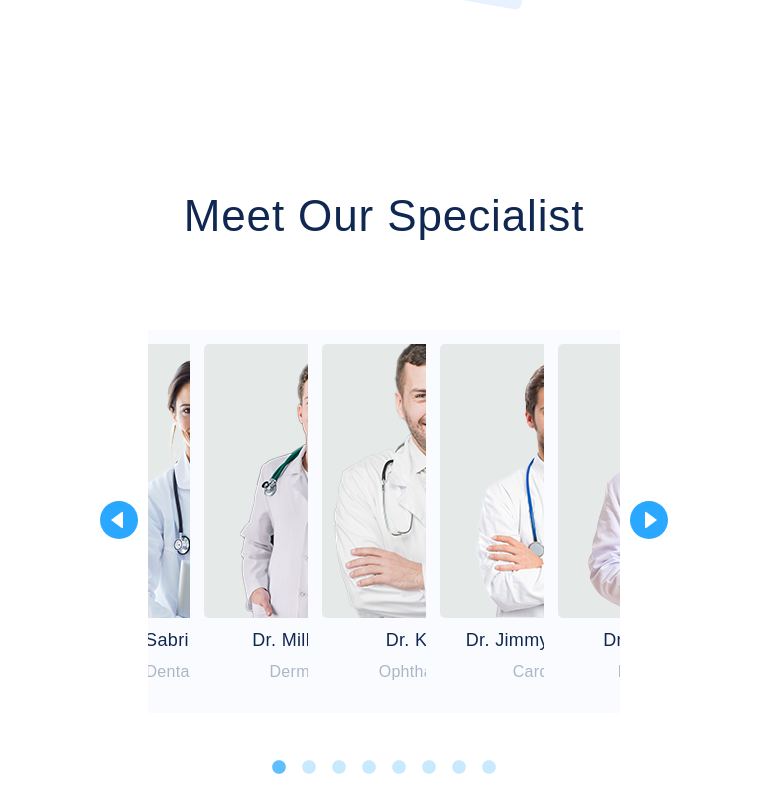
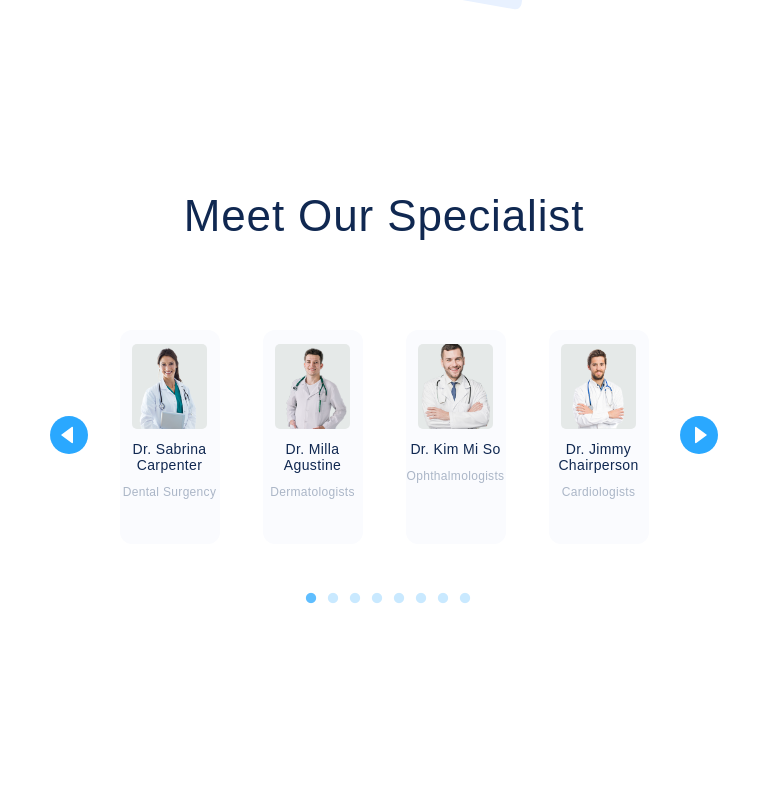
Before and after one commit to MuhammadNabeelJaved/Health-care-landing-page, a React (Vite) app: page / in a window 768 px wide. Shown: the part 2661-3473 px from the top of the page. Built offline with nearby package versions, Linux system fonts and the light colour scheme.

Commit message:
Adding responsivness to the Doctors section.

```diff
--- a/src/Components/Doctors/doctors.css
+++ b/src/Components/Doctors/doctors.css
@@ -17,9 +17,11 @@
   padding: 50px 100px;
   margin: 100px 0px;
 }
+
 .specialist {
   margin-bottom: 80px;
 }
+
 .specialist-title {
   color: var(--dark, #102851);
   font-family: var(--font-family, sans-serif);
@@ -30,6 +32,7 @@
   letter-spacing: 0.88px;
   text-align: center;
 }
+
 .slider-container {
   display: flex;
   justify-content: center;
@@ -55,14 +58,17 @@
   height: auto;
   object-fit: cover;
 }
+
 .custom-arrow {
   cursor: pointer;
 }
+
 .slick-initialized .slick-slide {
   display: flex;
   justify-content: center;
   align-items: center;
 }
+
 .slider-image-container {
   width: 270px !important;
   height: 369px;
@@ -72,6 +78,7 @@
   padding-top: 14px;
   cursor: pointer;
 }
+
 .slider-name {
   color: var(--dark, #102851);
   text-align: center;
@@ -83,6 +90,7 @@
   letter-spacing: 0.36px;
   margin-top: 12px;
 }
+
 .slider-title {
   color: var(--Gray, #abb6c7);
   text-align: center;
@@ -111,7 +119,111 @@
   -webkit-font-smoothing: antialiased;
   -moz-osx-font-smoothing: grayscale;
 }
+
 .slick-dots li.slick-active button:before {
   opacity: 0.75;
   color: #2aa8ff;
 }
+
+
+/* Small devices (Mobile devices) */
+@media screen and (min-width: 300px) and (max-width: 480px) {
+
+  /* Add your mobile styles here */
+  .specialist-title {
+    font-size: 24px;
+    line-height: 25px;
+  }
+
+  /* .slider-image-container {
+    width: 22vw !important;
+  }
+  .slider-image {
+    width: 12vw;
+} */
+}
+
+/* Medium devices (iPads, Tablets) */
+@media screen and (min-width: 481px) and (max-width: 768px) {
+  /* Add your tablet styles here */
+  .doctors-container {
+    padding: 50px;
+}
+  .image-slider {
+    width: 170px !important;
+    height: 197px;
+}
+.slider-image-container {
+  width: 100px !important;
+  height: 200px;
+}
+.image-slider {
+  width: 75px !important;
+  height: 85px;
+}
+.slider-name {
+  font-size: 14px;
+}
+.slider-title{
+  font-size:12px;
+}
+.slick-dots li {
+  width: 12px;
+}
+.slick-dots li button:before {
+  font-size: 12px;
+}
+}
+
+/* Large devices (Small screens, laptops) */
+@media screen and (min-width: 769px) and (max-width: 1024px) {
+  /* Add your small screen/laptop styles here */
+  .image-slider {
+    width: 170px !important;
+    height: 197px;
+}
+.slider-image-container {
+  width: 100px !important;
+  height: 200px;
+}
+.image-slider {
+  width: 75px !important;
+  height: 85px;
+}
+.slider-name {
+  font-size: 14px;
+}
+.slider-title{
+  font-size:12px;
+}
+}
+
+/* Extra large devices (Desktops, large screens) */
+@media screen and (min-width: 1025px) and (max-width: 1200px) {
+  /* Add your desktop styles here */
+  .image-slider {
+    width: 170px !important;
+    height: 197px;
+}
+.slider-image-container {
+  width: 150px !important;
+  height: 270px;
+}
+.image-slider {
+  width: 124px !important;
+  height: 141px;
+}
+}
+
+/* TV and Extra large screens */
+@media screen and (min-width: 1201px) and (max-width: 1340px) {
+  /* Add your extra large screen styles here */
+  .image-slider {
+    width: 170px !important;
+    height: 197px;
+}
+.slider-image-container {
+  width: 197px !important;
+  height: 323px;
+}
+}
```
Also changed, not shown: src/Components/Experience/experience.css (+7 -1 lines).
